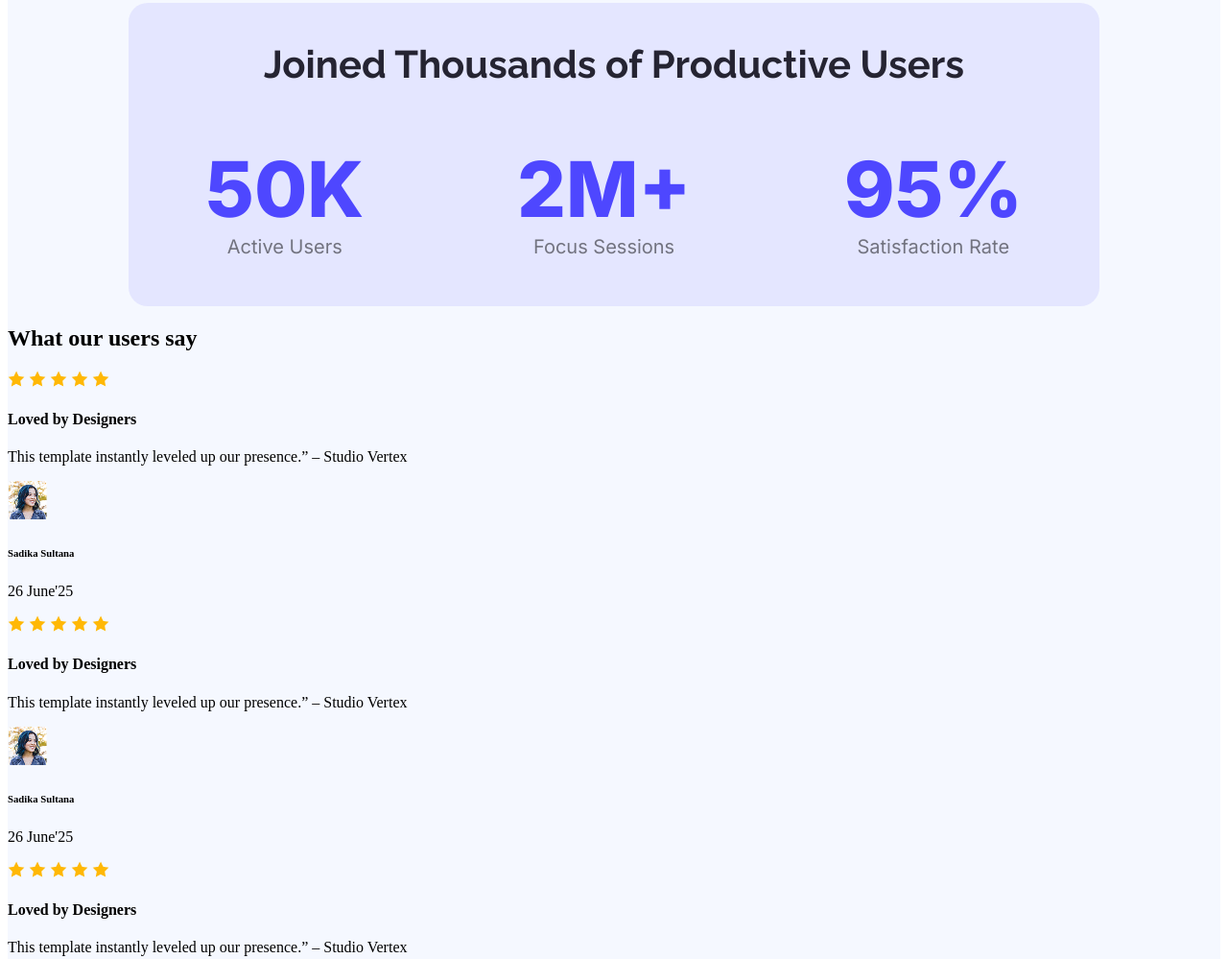
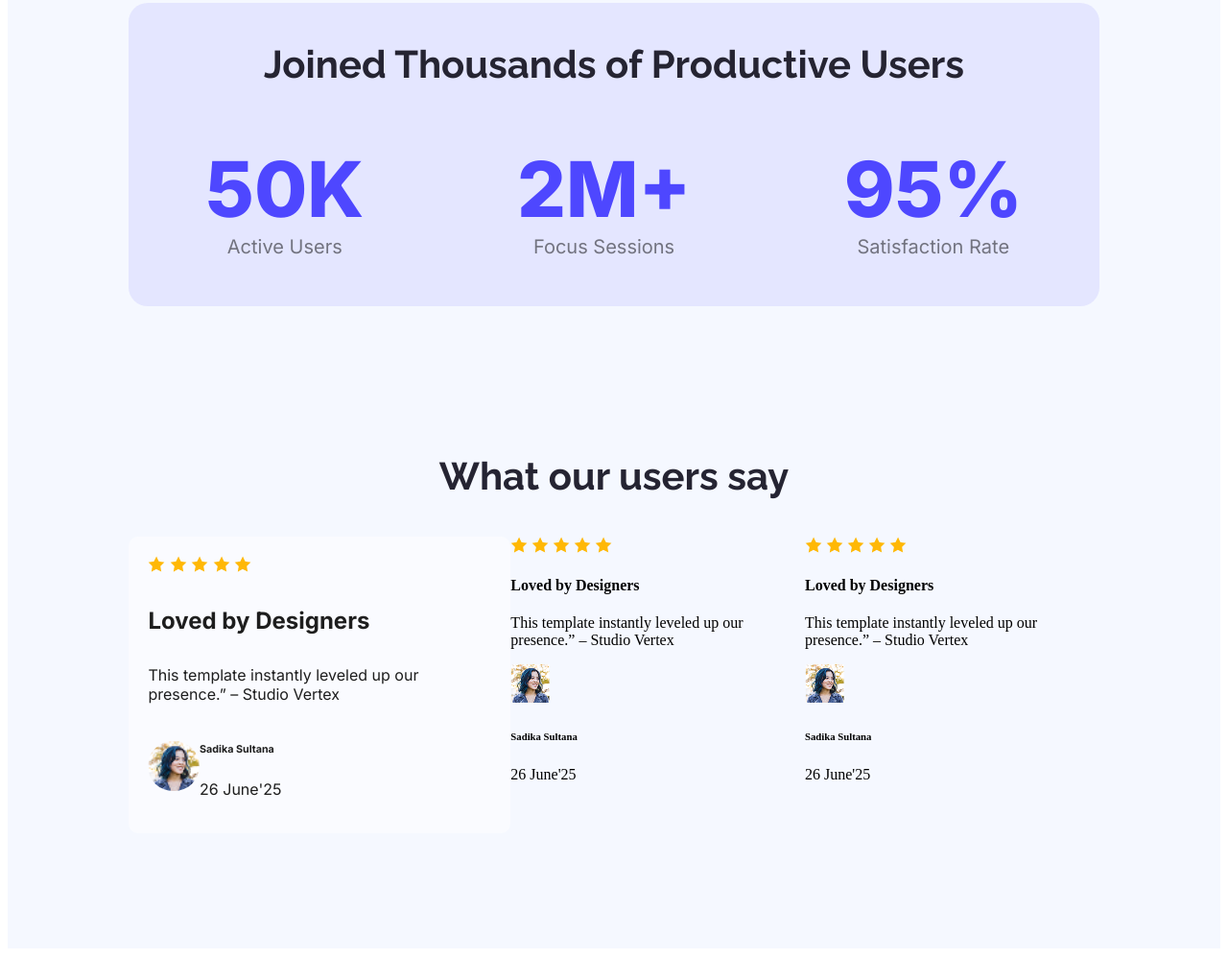
Before and after one commit to coderashik247/landing-launchpad, a plain HTML site: page index.html in a window 1280 px wide. Shown: the part 1305-2304 px from the top of the page at 96% size. Drawn offline with Linux system fonts and the light colour scheme.

Commit message:
feedback setion is added

```diff
--- a/index.html
+++ b/index.html
@@ -81,9 +81,9 @@
                         <img src="/Assets/icon-star.png" alt="">
                         <img src="/Assets/icon-star.png" alt="">
                     </div>
-                    <h4>Loved by Designers</h4>
-                    <p>This template instantly leveled up our presence.” – Studio Vertex</p>
-                    <div>
+                    <h4 class="card-title">Loved by Designers</h4>
+                    <p class="card-text">This template instantly leveled up our presence.” – Studio Vertex</p>
+                    <div class="feedback-reviewer">
                         <img src="/Assets/avatar.png" alt="">
                         <div>
                             <h6>Sadika Sultana</h6>
--- a/styles/style.css
+++ b/styles/style.css
@@ -104,7 +104,7 @@ main {
     border-radius: 20px;
 }
 
-.user-section-title{
+.user-section-title {
     font-family: Raleway;
     font-size: 40px;
     font-weight: 700px;
@@ -112,19 +112,21 @@ main {
     color: #252432;
     padding-top: 40px;
 }
-.user-active-section{
+
+.user-active-section {
     display: flex;
     justify-content: space-around;
 }
-.user-active-section > div > h2{
+
+.user-active-section>div>h2 {
     font-size: 80px;
     font-family: Inter;
     font-weight: 800;
     color: #4E47FF;
-    margin: 25px 0 0 0 ;
+    margin: 25px 0 0 0;
 }
 
-.user-active-section > div > p{
+.user-active-section>div>p {
     font-family: Inter;
     font-weight: 400;
     font-size: 20px;
@@ -133,7 +135,57 @@ main {
     color: #00000080;
 }
 
-/*  */
+/* Feedback Section style here */
+.feedback-section {
+    width: 80%;
+    margin: 0 auto;
+    padding: 120px 0;
+}
+
+.feedback-section-title {
+    font-family: Raleway;
+    font-size: 40px;
+    font-weight: 700px;
+    text-align: center;
+    color: #252432;
+}
+
+.feedback-card-container{
+    display: flex;
+    justify-content: space-around;
+    margin-top: 40px;
+}
+
+.feedback-card{
+    /* border: 1px solid red; */
+    font-family: Inter;
+    color: #1E1E1E;
+    background-color: #FFFFFF80;
+    border-radius: 10px;
+    padding: 20px;
+}
+
+.card-title{
+    font-size: 24px;
+    font-weight: 600px;
+}
+
+.card-text{
+    font-size: 16px;
+    font-weight: 400px;
+}
+
+.feedback-reviewer{
+    display: flex;
+    justify-content: flex-start;
+    align-items: center;
+}
+
+.feedback-reviewer > img{
+    width: 15%;
+    height: 15%;
+    border-radius: 50%;
+}
 
 /*Button styles here  */
 
```
